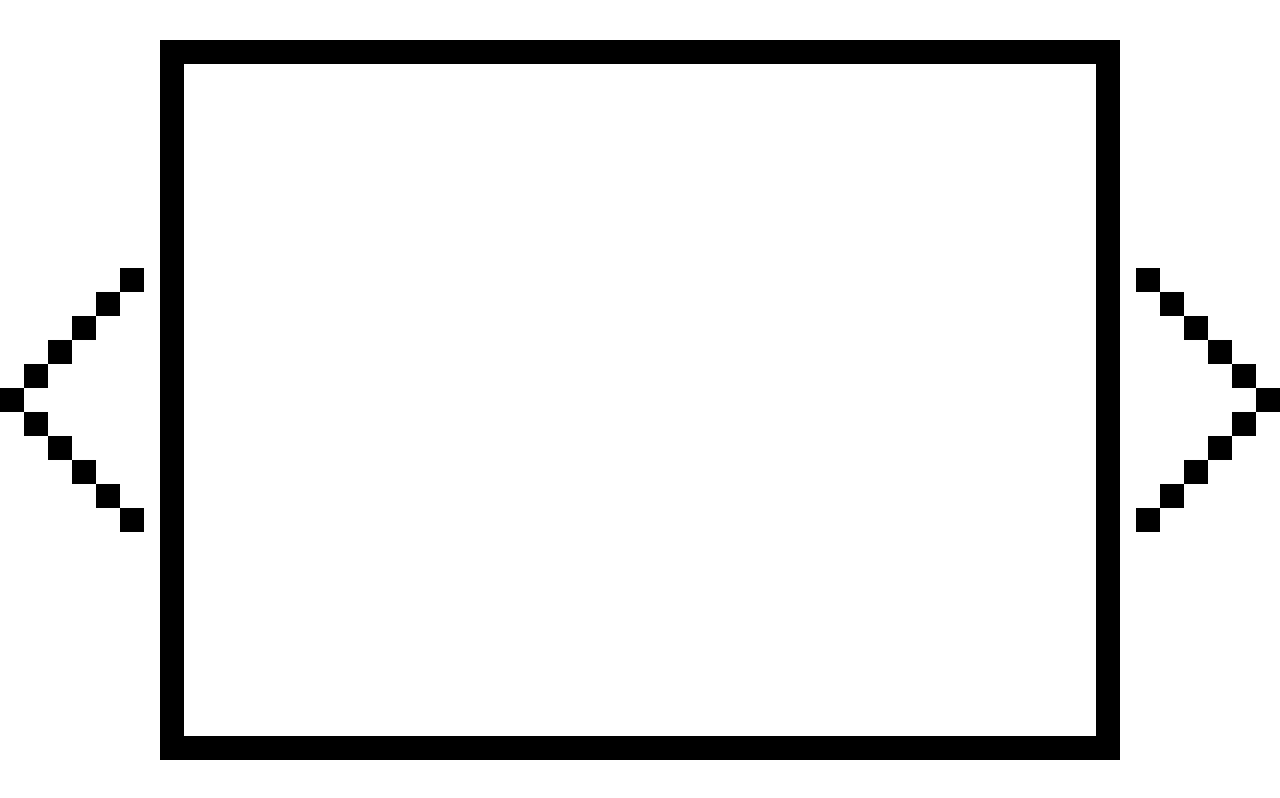
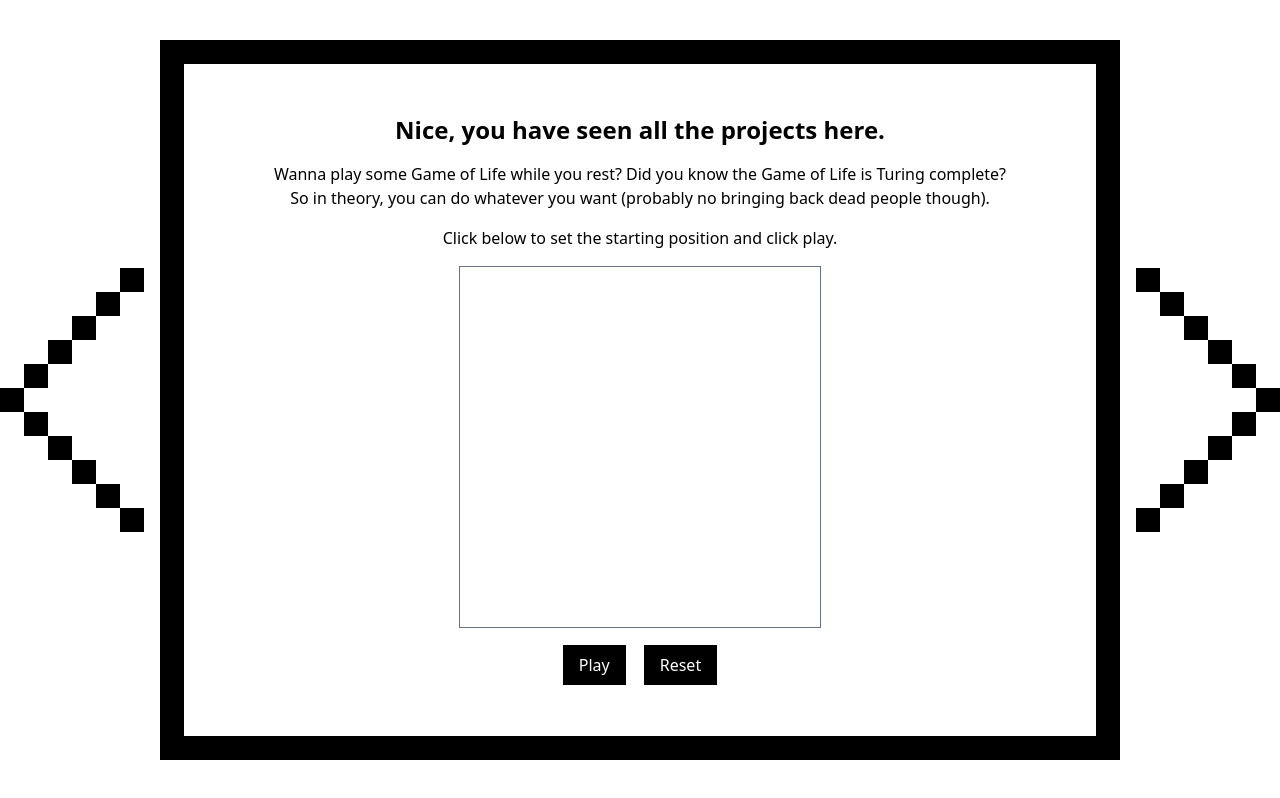
Before and after one commit to kasunprabashwara/portfolio, a Next.js app: page /projects in a window 1280 px wide. Both pictures are taken after a click on the element 132 px from the left and 280 px from the top of the page. Built offline with nearby package versions, Linux system fonts and the light colour scheme.

Commit message:
added  game of life

```diff
--- a/app/projects/page.tsx
+++ b/app/projects/page.tsx
@@ -1,14 +1,19 @@
 "use client";
 
-import React, { useState } from "react";
-import { BorderRectangle, GridSection } from "@/components/GridComponents";
-import { arrowPatternsBig } from "@/data/Data"; // Add your arrow patterns here
+import React, { useState, useEffect } from "react";
+import { BorderRectangle, GridBox, GridSection } from "@/components/GridComponents";
+import { arrowPatternsBig } from "@/data/Data";
 
 const ProjectsPage = () => {
   const [currentProjectIndex, setCurrentProjectIndex] = useState(0);
-  const numberOfProjects = 6;
+  const numberOfProjects = 6; // Includes Game of Life as the 6th "project"
+  const gridSize = 15;
+  const [grid, setGrid] = useState(
+    Array(gridSize).fill(null).map(() => Array(gridSize).fill(0))
+  );
+  const [isSimulating, setIsSimulating] = useState(false);
 
-  const handleArrowClick = (direction: "left" | "right") => {
+  const handleArrowClick = (direction: string) => {
     if (direction === "left") {
       setCurrentProjectIndex((prevIndex) =>
         prevIndex === 0 ? numberOfProjects - 1 : prevIndex - 1
@@ -20,9 +25,94 @@ const ProjectsPage = () => {
     }
   };
 
+  const toggleCell = (row: number, col: number) => {
+    const newGrid = grid.map((r, i) =>
+      r.map((cell, j) => (i === row && j === col ? 1 - cell : cell))
+    );
+    setGrid(newGrid);
+  };
+
+  const getNextGeneration = (grid: any[][]) => {
+    const directions = [
+      [-1, -1], [-1, 0], [-1, 1],
+      [0, -1],         [0, 1],
+      [1, -1], [1, 0], [1, 1],
+    ];
+
+    return grid.map((row: any[], i: number) =>
+      row.map((cell, j) => {
+        const liveNeighbors = directions.reduce((count, [dx, dy]) => {
+          const x = i + dx;
+          const y = j + dy;
+          if (x >= 0 && x < gridSize && y >= 0 && y < gridSize) {
+            count += grid[x][y];
+          }
+          return count;
+        }, 0);
+
+        if (cell === 1 && (liveNeighbors === 2 || liveNeighbors === 3)) {
+          return 1;
+        } else if (cell === 0 && liveNeighbors === 3) {
+          return 1;
+        } else {
+          return 0;
+        }
+      })
+    );
+  };
+
+  useEffect(() => {
+    if (isSimulating) {
+      const interval = setInterval(() => {
+        setGrid((prevGrid) => getNextGeneration(prevGrid));
+      }, 500);
+
+      return () => clearInterval(interval);
+    }
+  }, [isSimulating]);
+
+  if (isSimulating) {
+    return (
+      <div className="fixed inset-0 overflow-hidden flex items-center justify-center">
+        <div>
+          {grid.map((row, i) => (
+            <div key={i} style={{ display: "flex" }}>
+              {row.map((cell, j) => (
+                <GridBox
+                  key={`${i}-${j}`}
+                  isBlack={cell === 1}
+                  onClick={() => toggleCell(i, j)}
+                />
+              ))}
+            </div>
+          ))}
+        </div>
+        <div className="absolute bottom-10 space-x-4">
+          <button
+            onClick={() => setIsSimulating((prev) => !prev)}
+            className="px-4 py-2 bg-black text-white border border-white"
+          >
+            {isSimulating ? "Pause" : "Play"}
+          </button>
+          <button
+            onClick={() =>
+              setGrid(
+                Array(gridSize).fill(0).map(() =>
+                  Array(gridSize).fill(0)
+                )
+              )
+            }
+            className="px-4 py-2 bg-black text-white border border-white"
+          >
+            Reset
+          </button>
+        </div>
+      </div>
+    );
+  }
+
   return (
     <div className="fixed inset-0 overflow-hidden">
-      {/* Base container */}
       <div className="w-full h-full">
         <div className="absolute top-1/2 left-1/2 -translate-x-1/2 -translate-y-1/2 z-10">
           <div className="absolute -left-40 top-1/2 -translate-y-1/2 cursor-pointer">
@@ -33,6 +123,7 @@ const ProjectsPage = () => {
               blackColor="bg-black"
             />
           </div>
+
           <div className="absolute -right-40 top-1/2 -translate-y-1/2">
             <GridSection
               pattern={arrowPatternsBig.right}
@@ -41,13 +132,13 @@ const ProjectsPage = () => {
               blackColor="bg-black"
             />
           </div>
-          {/* Project content */}
+
           <div className="relative">
             <BorderRectangle width={40} height={30} whiteColor="bg-white" />
+
             <div className="absolute inset-0 flex items-center justify-center text-black p-4">
               <div className="text-center w-4/5 h-6/7">
                 <div className="text-left space-y-8">
-                  {/* Final Year Project */}
                   {currentProjectIndex === 0 && (
                     <div className="flex flex-col md:flex-row items-center md:items-start gap-8">
                       <div className="w-full md:w-1/2">
@@ -262,6 +353,56 @@ const ProjectsPage = () => {
                       </div>
                     </div>
                   )}
+                  {currentProjectIndex === 5 && (
+  <div className="w-full h-full flex flex-col items-center justify-center">
+    <h3 className="text-2xl font-bold mb-4 text-center">
+      Nice, you have seen all the projects here.
+    </h3>
+    <p className="mb-4 text-center">
+      Wanna play some Game of Life while you rest? Did you know the Game of Life is Turing complete? So in theory, you can do whatever you want (probably no bringing back dead people though).
+    </p>
+    <p className="mb-4 text-center">
+      Click below to set the starting position and click play.
+    </p>
+
+    <div className="w-full flex justify-center mb-4">
+    <div className="border border-gray-500">
+        {grid.map((row, i) => (
+          <div key={i} style={{ display: "flex" }}>
+            {row.map((cell, j) => (
+              <GridBox
+                key={`${i}-${j}`}
+                isBlack={cell === 1}
+                onClick={() => toggleCell(i, j)}
+              />
+            ))}
+          </div>
+        ))}
+      </div>
+    </div>
+
+    <div className="space-x-4 flex justify-center">
+      <button
+        onClick={() => setIsSimulating((prev) => !prev)}
+        className="px-4 py-2 bg-black text-white border border-white"
+      >
+        {isSimulating ? "Pause" : "Play"}
+      </button>
+      <button
+        onClick={() =>
+          setGrid(
+            Array(gridSize).fill(0).map(() =>
+              Array(gridSize).fill(0)
+            )
+          )
+        }
+        className="px-4 py-2 bg-black text-white border border-white"
+      >
+        Reset
+      </button>
+    </div>
+  </div>
+)}
                 </div>
               </div>
             </div>
```
